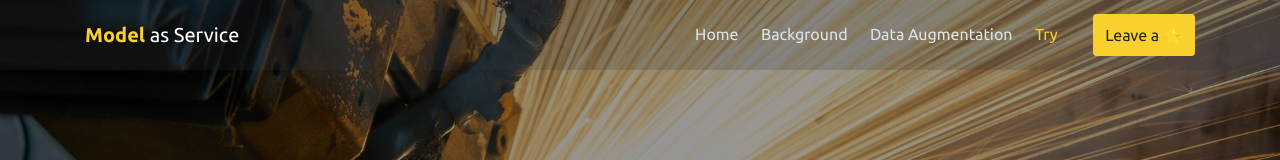
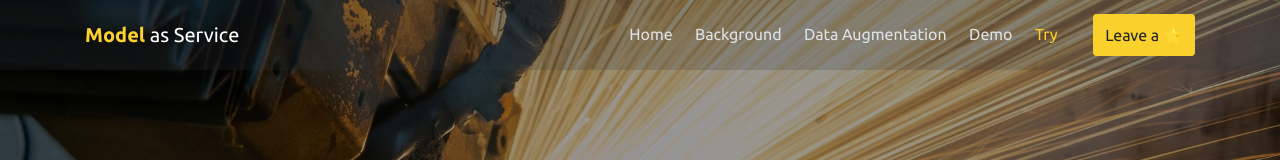
Before and after one commit to BigDataIA-Summer2022-Team04/Assignment_03, a plain HTML site: page index.html in a window 1280 px wide. Shown: the top 160 px of the page. Drawn offline with Linux system fonts and the light colour scheme.

Commit message:
nav bar demo added

```diff
--- a/index.html
+++ b/index.html
@@ -30,6 +30,9 @@
                   </li>
                   <li class="nav-item">
                      <a class="nav-link" href="#features">Data Augmentation</a>
+                  </li>
+                  <li class="nav-item">
+                     <a class="nav-link" href="#demo">Demo</a>
                   </li>
                   <li class="nav-item">
                      <a class="nav-link" href="#testmonial">Try</a>
```
